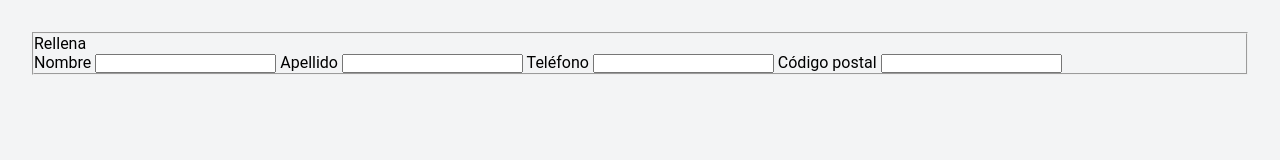
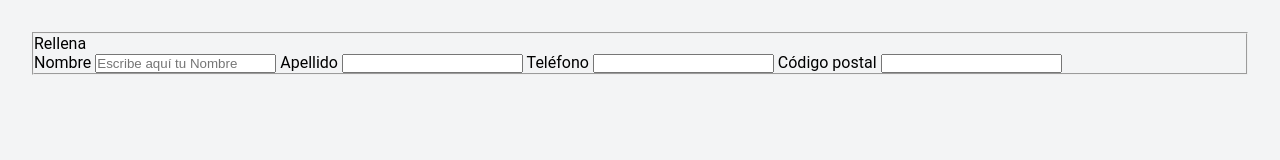
Before and after one commit to krsalvarez/project-promo-A-module-2-team-2, a website built with Vite: page src/pageform.html in a window 1280 px wide. Built offline with nearby package versions, Linux system fonts and the light colour scheme.

Commit message:
placeholder added

```diff
--- a/src/partials/formrellena.html
+++ b/src/partials/formrellena.html
@@ -2,9 +2,9 @@
 
     <p>Rellena</p>
     <label for="firstName">Nombre</label>
-    <input type="text" id="firstName" name="firstName" required />
+    <input placeholder="Escribe aquí tu Nombre" type="text" id="firstName" name="firstName" required />
     <label for="surname">Apellido</label>
-    <input type="text" id="surname" name="surname" />
+    <input  type="text" id="surname" name="surname" />
     <label for="phone">Teléfono</label>
     <input type="tel" id="phone" name="phone" />
     <label for="postalcode">Código postal</label>
```
